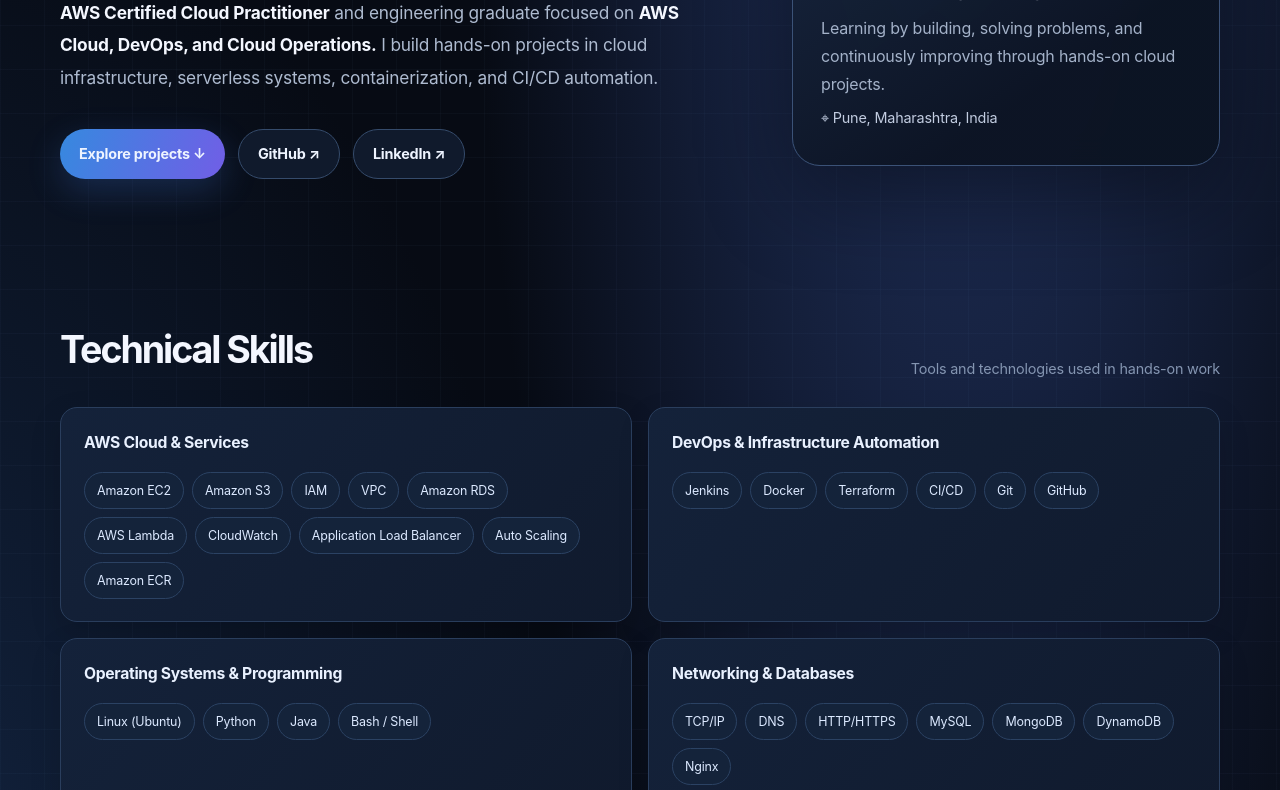
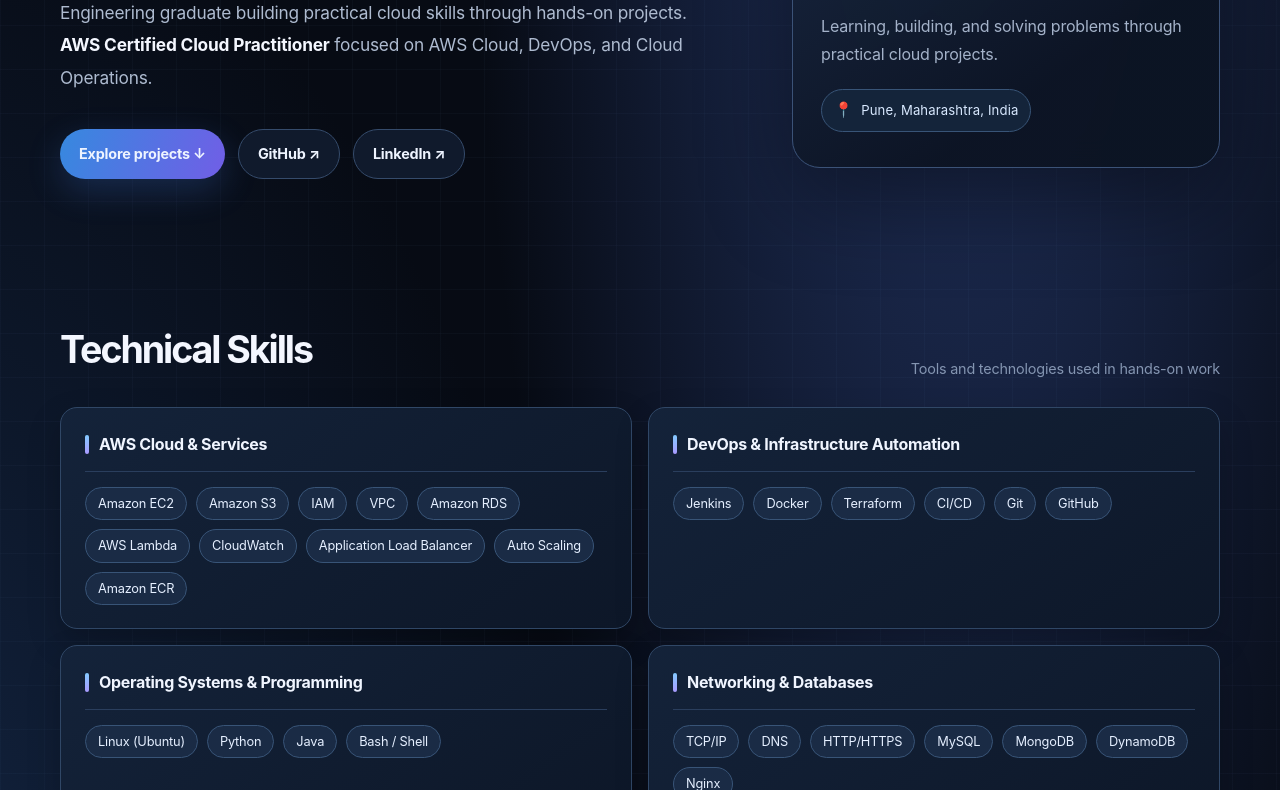
Before and after one commit to nikhilmastud/nikhilmastud, a plain HTML site: page index.html in a window 1280 px wide. Shown: the part 459-1249 px from the top of the page. Drawn offline with Linux system fonts and the light colour scheme.

Commit message:
Refine hero copy and improve skills section readability

```diff
--- a/index.html
+++ b/index.html
@@ -101,14 +101,26 @@ footer{margin-top:65px;padding:28px 0;border-color:#263752;color:#7f91ad}
 .skill-group .tag{font-size:.78rem}
 @media(max-width:760px){.skill-groups{grid-template-columns:1fr;gap:13px}.skill-group{min-height:0;padding:20px}}
 
+/* Final readability pass: skill cards and profile details */
+.skill-group{min-height:0;padding:23px 24px;background:linear-gradient(145deg,rgba(20,35,58,.98),rgba(13,23,40,.98));border-color:#304766;box-shadow:0 14px 34px #0003}
+.skill-group h3{display:flex;align-items:center;gap:10px;padding-bottom:13px;border-bottom:1px solid #2a3e5d;font-size:1rem;color:#f0f5ff}
+.skill-group h3:before{content:"";display:block;width:4px;height:19px;border-radius:4px;background:linear-gradient(180deg,#83caff,#a99aff);flex:0 0 4px}
+.skill-group .tags{gap:9px}
+.skill-group .tag{padding:7px 12px;background:#1a2b45;border:1px solid #385477;color:#e5efff;font-size:.8rem;line-height:1.35;white-space:nowrap}
+.skill-group .tag:hover{background:#223b5e;border-color:#79b9f5}
+.location{display:inline-flex;align-items:center;gap:8px;width:max-content;max-width:100%;padding:7px 12px!important;margin-top:14px!important;border:1px solid #385477;border-radius:999px;background:#14243a;color:#d9e9ff!important;font-size:.82rem!important;letter-spacing:.01em}
+.location span{font-size:.95rem}
+.intro{max-width:650px}
+@media(max-width:760px){.skill-group{padding:20px}.skill-group .tag{font-size:.78rem}}
+
 </style>
 </head>
 <body>
 <header class="site-head"><nav class="wrap"><a class="brand" href="#top">NM<i>.</i></a><div class="navlinks"><a href="#about">About</a><a href="#skills">Skills</a><a href="#experience">Experience</a><a href="#projects">Projects</a><a href="#certifications">Certifications</a><a href="#contact">Contact</a></div></nav></header>
 <main class="wrap" id="top">
 <section class="hero" id="about">
-<div><div class="kicker">AWS Cloud · DevOps · Cloud Operations</div><h1>Hi, I'm<br><span class="gradient">Nikhil Mastud</span></h1><p class="intro"><strong>AWS Certified Cloud Practitioner</strong> and engineering graduate focused on <strong>AWS Cloud, DevOps, and Cloud Operations.</strong> I build hands-on projects in cloud infrastructure, serverless systems, containerization, and CI/CD automation.</p><div class="actions"><a class="btn primary" href="#projects">Explore projects ↓</a><a class="btn" href="https://github.com/nikhilmastud" target="_blank" rel="noopener">GitHub ↗</a><a class="btn" href="https://linkedin.com/in/nikhilmastud" target="_blank" rel="noopener">LinkedIn ↗</a></div></div>
-<aside class="profile-card"><div class="profile-top"><img class="portrait" src="profile.png" alt="Portrait of Nikhil Mastud"><a class="resume" href="Nikhil-Mastud-Resume.pdf" target="_blank" rel="noopener">Explore My Resume ↗</a></div><div class="status"><span class="dot"></span> Open to entry-level opportunities</div><h3>AWS Cloud Engineering &amp; DevOps</h3><p>Learning by building, solving problems, and continuously improving through hands-on cloud projects.</p><p class="location">⌖ Pune, Maharashtra, India</p></aside>
+<div><div class="kicker">AWS Cloud · DevOps · Cloud Operations</div><h1>Hi, I'm<br><span class="gradient">Nikhil Mastud</span></h1><p class="intro">Engineering graduate building practical cloud skills through hands-on projects. <strong>AWS Certified Cloud Practitioner</strong> focused on AWS Cloud, DevOps, and Cloud Operations.</p><div class="actions"><a class="btn primary" href="#projects">Explore projects ↓</a><a class="btn" href="https://github.com/nikhilmastud" target="_blank" rel="noopener">GitHub ↗</a><a class="btn" href="https://linkedin.com/in/nikhilmastud" target="_blank" rel="noopener">LinkedIn ↗</a></div></div>
+<aside class="profile-card"><div class="profile-top"><img class="portrait" src="profile.png" alt="Portrait of Nikhil Mastud"><a class="resume" href="Nikhil-Mastud-Resume.pdf" target="_blank" rel="noopener">Explore My Resume ↗</a></div><div class="status"><span class="dot"></span> Open to entry-level opportunities</div><h3>AWS Cloud Engineering &amp; DevOps</h3><p>Learning, building, and solving problems through practical cloud projects.</p><p class="location"><span aria-hidden="true">📍</span> Pune, Maharashtra, India</p></aside>
 </section>
 <section id="skills"><div class="section-head"><h2>Technical Skills</h2><p>Tools and technologies used in hands-on work</p></div><div class="skill-groups">
 <div class="skill-group"><h3>AWS Cloud &amp; Services</h3><div class="tags"><span class="tag">Amazon EC2</span><span class="tag">Amazon S3</span><span class="tag">IAM</span><span class="tag">VPC</span><span class="tag">Amazon RDS</span><span class="tag">AWS Lambda</span><span class="tag">CloudWatch</span><span class="tag">Application Load Balancer</span><span class="tag">Auto Scaling</span><span class="tag">Amazon ECR</span></div></div>
```
